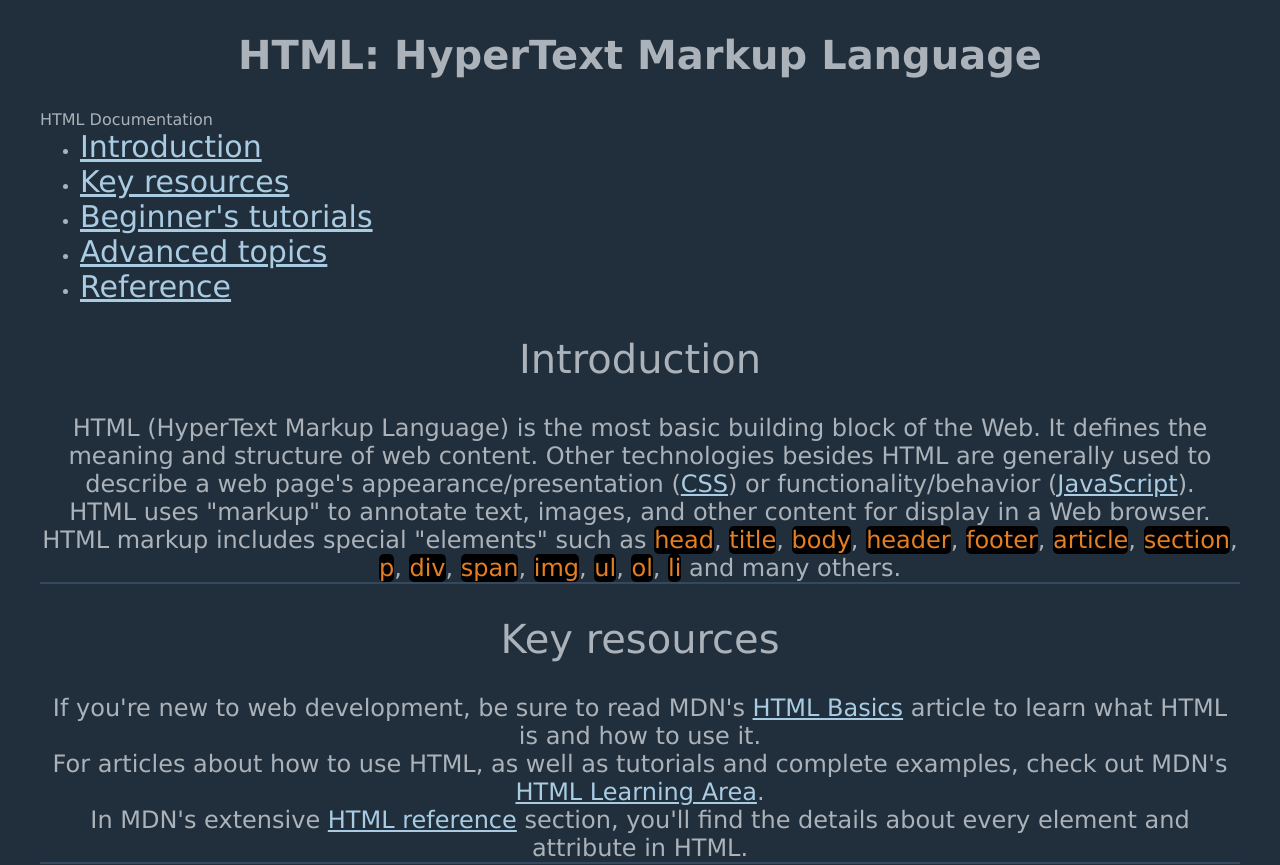
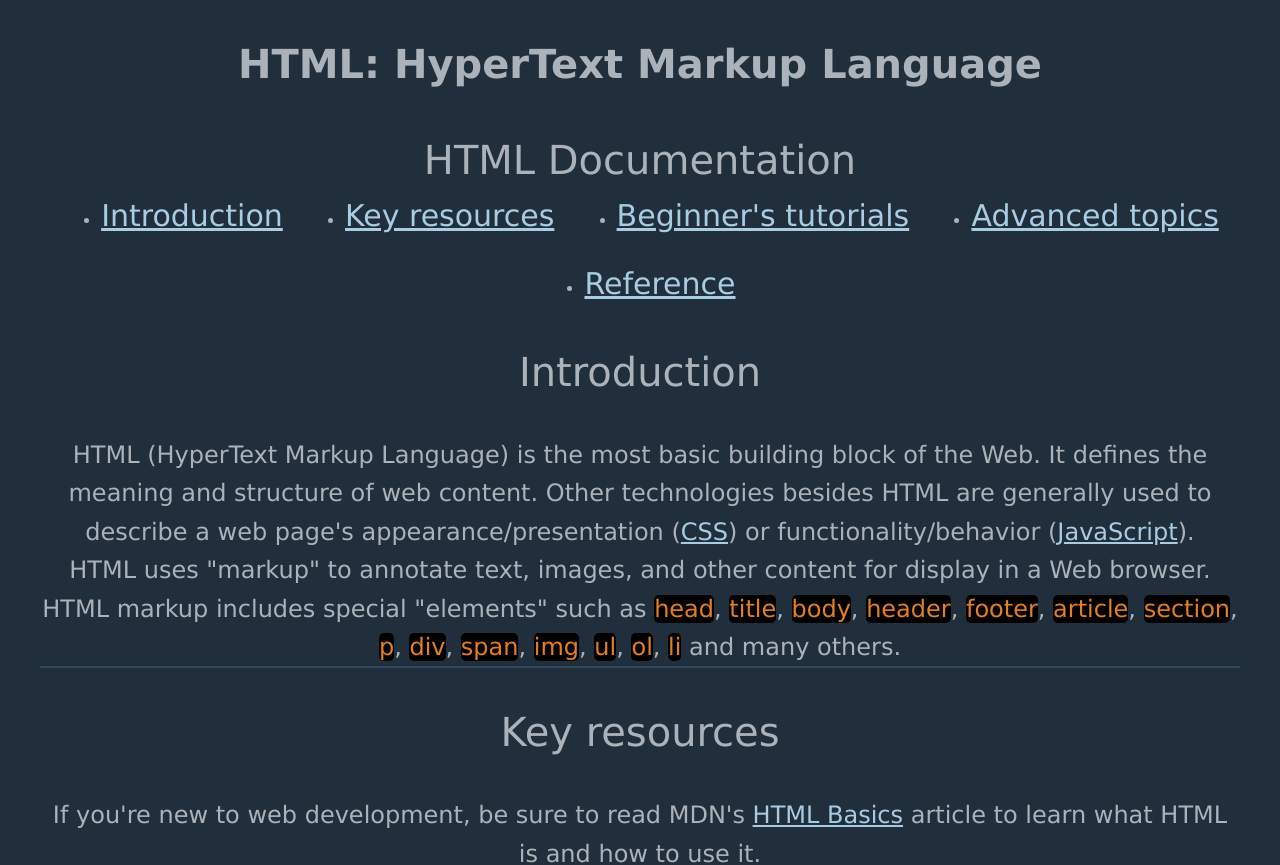
Before and after one commit to j-kemble/FCC_tech_docs, a plain HTML site: page index.html in a window 1280 px wide. Shown: the top 865 px of the page. Drawn offline with Linux system fonts and the light colour scheme.

Commit message:
fix errors on css, added screenshot to be hosted

```diff
--- a/styles.css
+++ b/styles.css
@@ -1,6 +1,7 @@
 * {
     background-color: #212F3C;
     font-family: verdana, sans-serif;
+    line-height: 1.6;
   }
 
   header, main {
@@ -44,8 +45,9 @@
     font-size: 30px;
   }
 
-  .navbar,{
+  .navbar{
     font-size: 40px;
+    text-align: center;
   }
 
   @media (min-width: 500px) {
@@ -58,3 +60,10 @@
   .link {
     font-size: 30px;
   }
+
+ul {
+  display: flex;
+  flex-direction: row;
+  flex-wrap: wrap;
+  gap: 20px
+}
```
Also changed, not shown: Images/techdocss.png (added).
